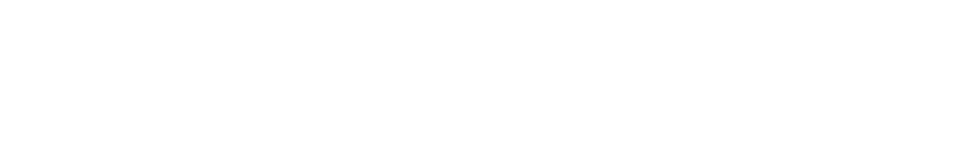
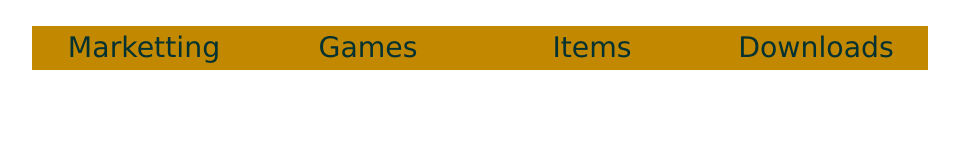
Before and after one commit to yaya-mamoudou/webPage, a plain HTML site: page index.html in a window 1280 px wide. Shown: the whole page, without its empty margins (160-1119 px from the left). Drawn offline with Linux system fonts and the light colour scheme.

Commit message:
adding effects on the page with css

```diff
--- /dev/null
+++ b/css/index.css
@@ -0,0 +1,37 @@
+*{
+    box-sizing: border-box;
+    margin: 0;
+    padding: 0;
+    font-size: 1.1em;
+    font-family: 'Lucida Sans', 'Lucida Sans Regular', 'Lucida Grande', 'Lucida Sans Unicode', Geneva, Verdana, sans-serif;
+}
+li{
+    list-style: none;
+}
+.head{
+    background-color: #c28900 ;
+    color: rgb(4, 49, 49);
+    width: 70%;
+    margin: 2% auto;
+}
+.head ul{
+    width: 100%;
+}
+.head ul div{
+    width: calc(70% / 2);
+}
+.head ul div li{
+    padding: 2.5%;
+    width: 100%;
+    text-align: center;
+    transition: background-color .6s;
+}
+.head ul div li:hover{
+    background-color: azure;
+}
+.head ul{
+    display: flex;
+}
+.head ul div .dropdown_1{
+    display: none;
+}
--- a/index.html
+++ b/index.html
@@ -1,12 +1,33 @@
 <!DOCTYPE html>
 <html lang="en">
 <head>
+    <link rel="stylesheet" href="css/index.css">
     <meta charset="UTF-8">
     <meta name="viewport" content="width=device-width, initial-scale=1.0">
     <meta http-equiv="X-UA-Compatible" content="ie=edge">
     <title>Document</title>
 </head>
 <body>
-
+    <header class="head">
+        <ul>
+            <div>
+                <li>Marketting</li>
+            </div>
+            <div>
+                <li>Games</li>
+                <ul class="dropdown_1">
+                    <li>Naruto</li>
+                    <li>Mamoudou</li>
+                    <li>Dragon Ball I</li>
+                </ul>
+            </div>
+            <div>
+                <li>Items</li>
+            </div>
+            <div>
+                <li>Downloads</li>
+            </div>
+        </ul>
+    </header>
 </body>
 </html>
```
